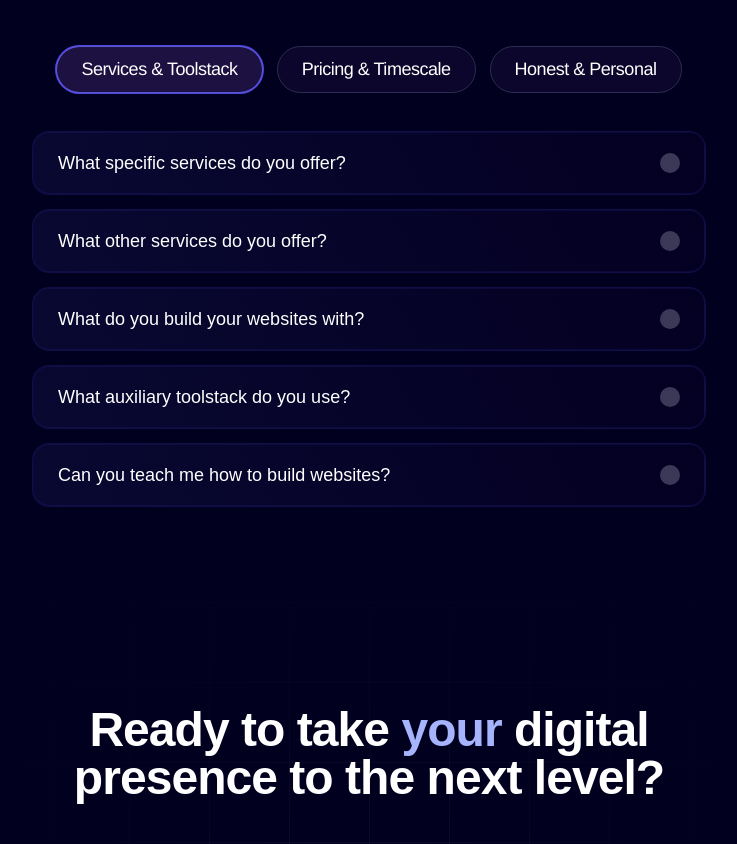
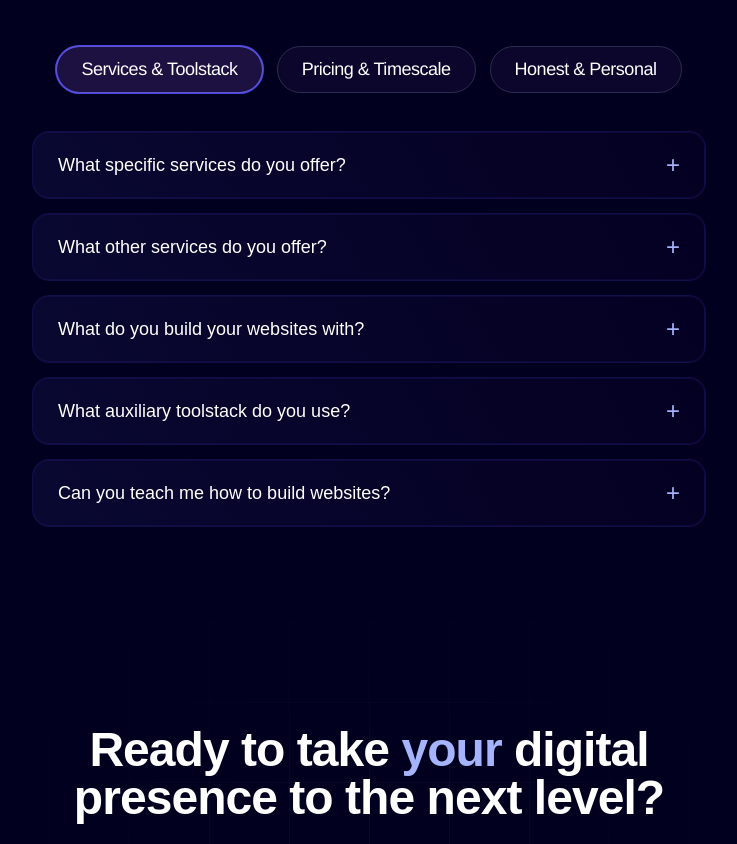
Before and after one commit to Moulendu-Chowley/Portfolio, a Next.js app: page / in a window 1280 px wide. Shown: the part 5520-6364 px from the top of the page, without its empty margins (271-1008 px from the left). Built offline with nearby package versions, Linux system fonts and the light colour scheme; a web font is replaced by a local one.

Commit message:
minor updates

```diff
--- a/src/data/faqs.ts
+++ b/src/data/faqs.ts
@@ -1,29 +1,77 @@
 export const faqTabs = [
   {
     label: "Services & Toolstack",
-    questions: [
-      "What specific services do you offer?",
-      "What other services do you offer?",
-      "What do you build your websites with?",
-      "What auxiliary toolstack do you use?",
-      "Can you teach me how to build websites?",
+    items: [
+      {
+        question: "What specific services do you offer?",
+        answer:
+          "I specialize in UI/UX design, full-stack development, and web performance optimization. This includes responsive websites, web applications, e-commerce solutions, and design systems.",
+      },
+      {
+        question: "What other services do you offer?",
+        answer:
+          "Beyond development, I offer SEO optimization, web accessibility audits, performance analysis, and technical consulting for startups and established businesses.",
+      },
+      {
+        question: "What do you build your websites with?",
+        answer:
+          "I primarily work with Next.js, React, TypeScript, and Tailwind CSS for frontend development. For backend services, I use Node.js, Express, and various database solutions depending on project needs.",
+      },
+      {
+        question: "What auxiliary toolstack do you use?",
+        answer:
+          "My extended toolkit includes Framer Motion for animations, Vercel for deployments, Git for version control, and Figma for design work. I also use various testing frameworks to ensure quality.",
+      },
+      {
+        question: "Can you teach me how to build websites?",
+        answer:
+          "Yes, I offer mentoring services for aspiring developers. We can arrange sessions tailored to your current skill level and learning objectives.",
+      },
     ],
   },
   {
     label: "Pricing & Timescale",
-    questions: [
-      "How much do you charge?",
-      "How long does a project take?",
-      "Do you offer payment plans?",
-      "What is your refund policy?",
+    items: [
+      {
+        question: "How much do you charge?",
+        answer:
+          "My rates vary based on project complexity, scope, and timeline. I offer hourly rates, fixed project quotes, and retainer agreements. Please contact me with your requirements for a detailed estimate.",
+      },
+      {
+        question: "How long does a project take?",
+        answer:
+          "Project timelines depend on scope and requirements. Simple websites typically take 2-4 weeks, while complex web applications may require 2-3 months. I always provide a detailed timeline before starting.",
+      },
+      {
+        question: "Do you offer payment plans?",
+        answer:
+          "Yes, I offer flexible payment plans with milestones-based payments. Typically, this includes an initial deposit, payments at key milestones, and a final payment upon project completion.",
+      },
+      {
+        question: "What is your refund policy?",
+        answer:
+          "If I'm unable to meet agreed-upon deliverables, I offer partial or full refunds based on work completed. All terms are clearly defined in our project agreement before work begins.",
+      },
     ],
   },
   {
     label: "Honest & Personal",
-    questions: [
-      "Why do you do what you do?",
-      "What motivates you?",
-      "How do you handle feedback?",
+    items: [
+      {
+        question: "Why do you do what you do?",
+        answer:
+          "I'm passionate about creating digital experiences that blend aesthetics with functionality. I enjoy solving complex problems and helping businesses establish a strong online presence.",
+      },
+      {
+        question: "What motivates you?",
+        answer:
+          "I'm driven by the challenge of creating innovative solutions and seeing the positive impact my work has on clients' businesses. I constantly strive to improve my skills and stay at the forefront of web technologies.",
+      },
+      {
+        question: "How do you handle feedback?",
+        answer:
+          "I welcome constructive feedback as an opportunity to improve and refine my work. Open communication is central to my process, and I believe the best results come from collaborative iteration.",
+      },
     ],
   },
 ];
--- a/src/screens/LandingPage/sections/FAQSection/FAQSection.tsx
+++ b/src/screens/LandingPage/sections/FAQSection/FAQSection.tsx
@@ -1,11 +1,17 @@
 "use client";
 import { Button } from "@/components/shared/Button";
 import { faqTabs } from "@/data/faqs";
+import { AnimatePresence, motion } from "framer-motion";
 import { useState } from "react";
 import { PageBreak } from "../../../../components/ui/PageBreak";
 
 const FAQSection = () => {
   const [activeTab, setActiveTab] = useState(0);
+  const [openItemIndex, setOpenItemIndex] = useState<number | null>(null);
+
+  const toggleItem = (index: number) => {
+    setOpenItemIndex(openItemIndex === index ? null : index);
+  };
 
   return (
     <section
@@ -22,11 +28,14 @@ const FAQSection = () => {
         </p>
       </div>
       {/* Tabs */}
-      <div className="flex flex-row items-center justify-center gap-2 sm:gap-4 mb-4 sm:mb-8 md:mb-10 mt-8 w-full max-w-2xl">
+      <div className="flex flex-row items-center justify-center gap-2 sm:gap-4 mb-4 sm:mb-8 md:mb-10 mt-8 w-full max-w-2xl flex-wrap">
         {faqTabs.map((tab, idx) => (
           <Button
             key={tab.label}
-            onClick={() => setActiveTab(idx)}
+            onClick={() => {
+              setActiveTab(idx);
+              setOpenItemIndex(null); // Close any open item when switching tabs
+            }}
             className={`px-2 md:px-6 py-2 md:py-3 text-[12px] md:text-lg transition-all duration-200 focus:outline-none whitespace-nowrap ${
               activeTab === idx
                 ? "bg-[#1c1140] text-white border-[#bcb9d1] shadow-[0_0_0_2px_#4F46E5]"
@@ -40,16 +49,45 @@ const FAQSection = () => {
       </div>
       {/* FAQ List */}
       <div className="w-full max-w-2xl mx-auto flex flex-col gap-2 sm:gap-3 md:gap-4">
-        {faqTabs[activeTab].questions.map((q) => (
+        {faqTabs[activeTab].items.map((item, index) => (
           <div
-            key={q}
-            className="w-full px-2 sm:px-4 md:px-6 py-2 sm:py-3 md:py-4 rounded-2xl bg-[linear-gradient(60deg,#090831,#040022)] outline-1 outline-[#4F46E5]/20 border border-[#4F46E5]/10 flex items-center justify-between text-left transition-all duration-200 hover:scale-[1.01] hover:shadow-lg hover:border-[#4F46E5]/30"
+            key={item.question}
+            className="w-full rounded-2xl bg-[linear-gradient(60deg,#090831,#040022)] outline-1 outline-[#4F46E5]/20 border border-[#4F46E5]/10 overflow-hidden transition-all duration-300 hover:shadow-lg hover:border-[#4F46E5]/30"
           >
-            <span className="text-white text-sm sm:text-base md:text-lg font-normal">
-              {q}
-            </span>
-            {/* Dot indicator for style, as in the image */}
-            <span className="ml-2 sm:ml-4 w-4 sm:w-5 h-4 sm:h-5 rounded-full bg-[#bcb9d1]/30" />
+            {/* Question Header - Clickable */}
+            <div
+              className="w-full px-2 sm:px-4 md:px-6 py-2 sm:py-3 md:py-4 flex items-center justify-between text-left cursor-pointer"
+              onClick={() => toggleItem(index)}
+            >
+              <span className="text-white text-sm sm:text-base md:text-lg font-normal">
+                {item.question}
+              </span>
+              {/* Plus/Minus indicator that rotates */}
+              <motion.div
+                animate={{ rotate: openItemIndex === index ? 45 : 0 }}
+                transition={{ duration: 0.2 }}
+                className="ml-2 sm:ml-4 text-[#A5B4FC] text-2xl font-medium flex items-center justify-center"
+              >
+                +
+              </motion.div>
+            </div>
+
+            {/* Answer - Expandable */}
+            <AnimatePresence>
+              {openItemIndex === index && (
+                <motion.div
+                  initial={{ height: 0, opacity: 0 }}
+                  animate={{ height: "auto", opacity: 1 }}
+                  exit={{ height: 0, opacity: 0 }}
+                  transition={{ duration: 0.3, ease: "easeInOut" }}
+                  className="overflow-hidden"
+                >
+                  <div className="px-2 sm:px-4 md:px-6 py-0 pb-4 sm:pb-5 md:pb-6 text-[#bcb9d1] text-sm sm:text-base border-t border-[#4F46E5]/10 mt-1">
+                    {item.answer}
+                  </div>
+                </motion.div>
+              )}
+            </AnimatePresence>
           </div>
         ))}
       </div>
```
Also changed, not shown: 1 other file (tests, documents, lock files or other folders).
